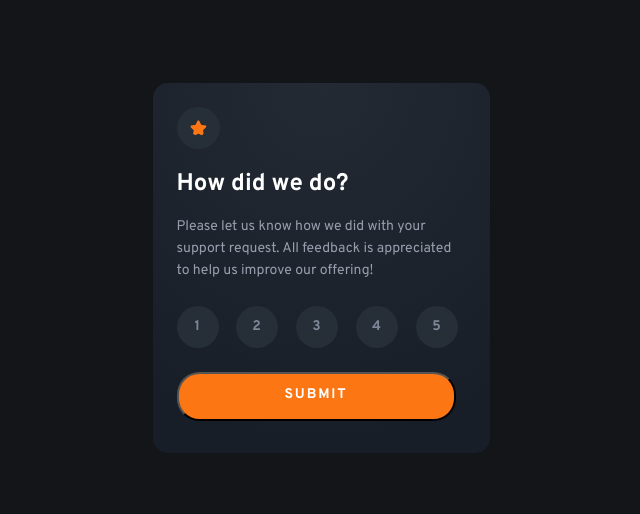
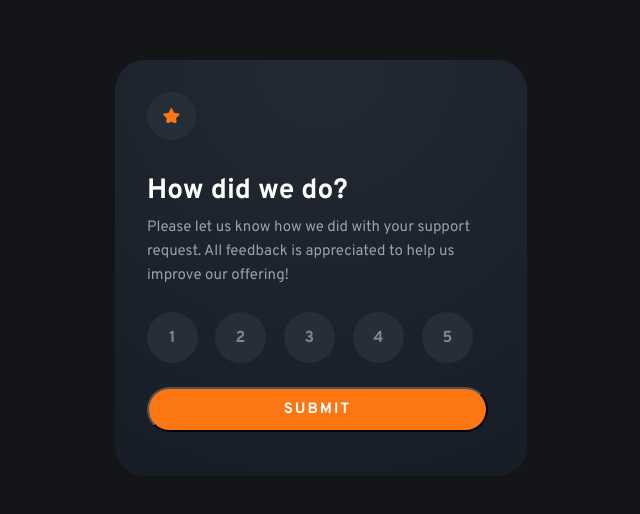
Before and after one commit to arfarobs/interactive-rating-component, a React (Create React App) app: page / in a window 1280 px wide. Shown: the part 132-646 px from the top of the page, without its empty margins (319-959 px from the left). Built offline with nearby package versions, Linux system fonts and the light colour scheme.

Commit message:
rating desktop view complete

```diff
--- a/src/components/App/App.css
+++ b/src/components/App/App.css
@@ -6,3 +6,13 @@ article {
   max-width: 337px;
   min-height: 360px;
 }
+
+@media only screen and (min-width: 768px) {
+  article {
+    padding: 32px 39px 32px 32px;
+    margin: 0;
+    border-radius: 30px;
+    max-width: 412px;
+    min-height: 416px;
+  }
+}
--- a/src/components/Rating/Rating.css
+++ b/src/components/Rating/Rating.css
@@ -73,3 +73,50 @@ button {
   background: #FC7614;
   text-transform: uppercase;
 }
+
+@media only screen and (min-width: 768px) {
+  img {
+    padding: 16px;
+  }
+
+  h1 {
+    font-size: 28px;
+    line-height: 35px;
+    margin: 30px 0 7px;
+  }
+
+  p {
+    font-size: 15px;
+    line-height: 24px;
+  }
+
+  form {
+    max-width: 341px;
+  }
+
+  label {
+    width: 51px;
+    height: 51px;
+    font-family: 'Overpass';
+    font-size: 16px;
+    letter-spacing: 0.2px;
+    margin: 24px 21.5 32px 0;
+  }
+
+  input {
+    width: 51px;
+    height: 51px;
+  }
+
+  #five {
+    margin-right: 0;
+  }
+
+  button {
+    max-width: 341px;
+    padding: 11px 0;
+    font-size: 15px;
+    line-height: 19px;
+    letter-spacing: 2px;
+  }
+}
--- a/src/components/Rating/Rating.js
+++ b/src/components/Rating/Rating.js
@@ -27,7 +27,7 @@ export const Rating = () => {
           <input name="rating" type="radio" value="4"/>
           4
         </label>
-        <label htmlFor="five">
+        <label htmlFor="five" id="five">
           <input name="rating" type="radio" value="5"/>
           5
         </label>
```
